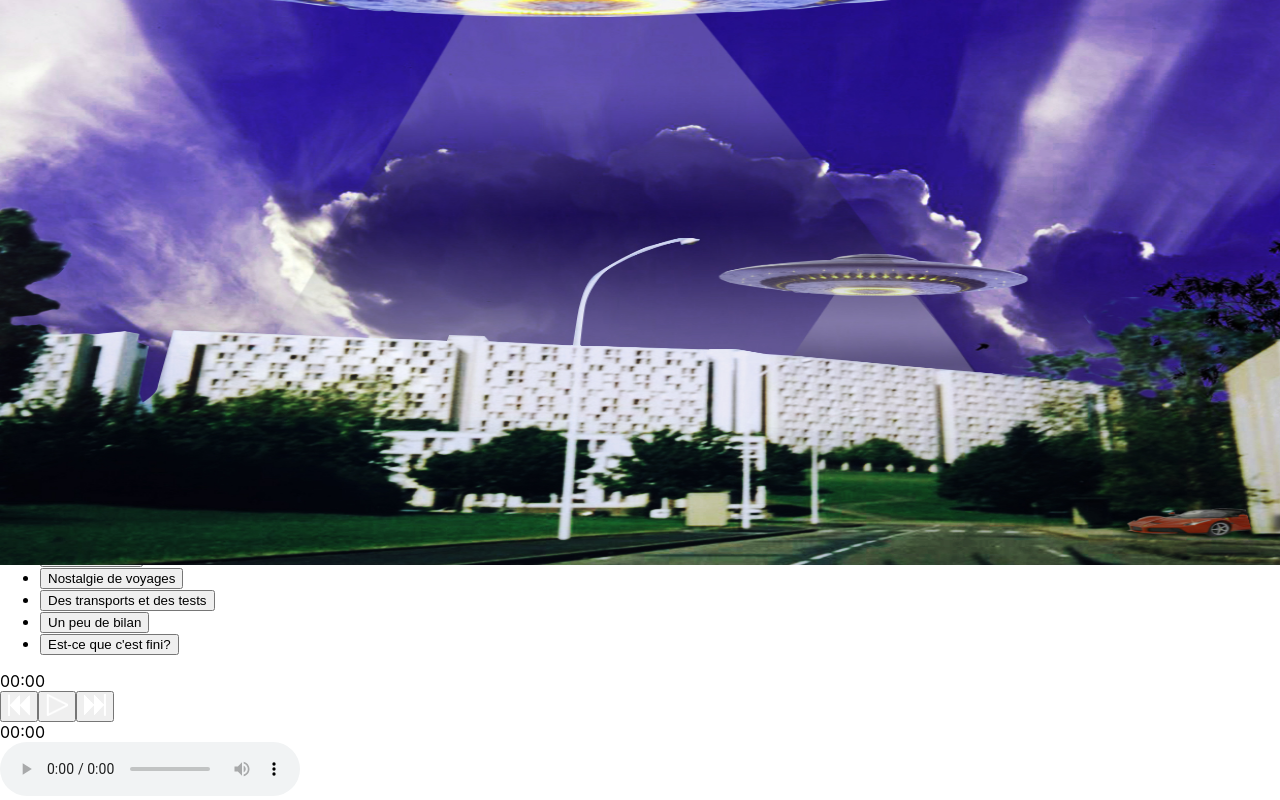
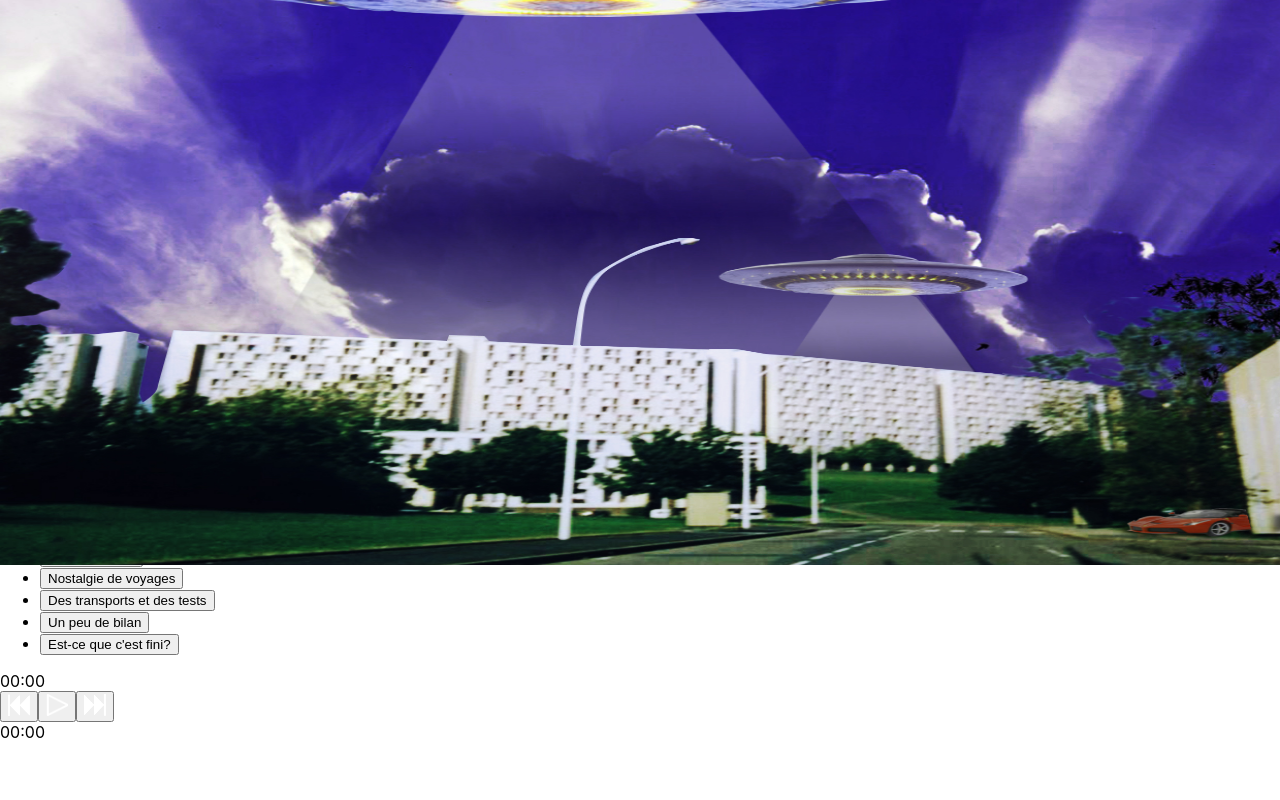
Before and after one commit to JIdayyy/francebleu, a Next.js app: page / in a window 1280 px wide. Shown: the part 235-1035 px from the top of the page. After the commit the page ends 977 px from the top, so only its background shows below. Built offline with nearby package versions, Linux system fonts and the light colour scheme; no server answers.

Commit message:
merge ok

```diff
--- a/src/components/Playbar/index.tsx
+++ b/src/components/Playbar/index.tsx
@@ -150,12 +150,7 @@ export function Playbar(): JSX.Element {
                       )
                     : "00:00"}
             </div>
-            <audio
-                controls
-                preload="auto"
-                ref={audioRef}
-                src={state.onListen}
-            ></audio>
+            <audio preload="auto" ref={audioRef} src={state.onListen}></audio>
         </div>
     );
 }
```
